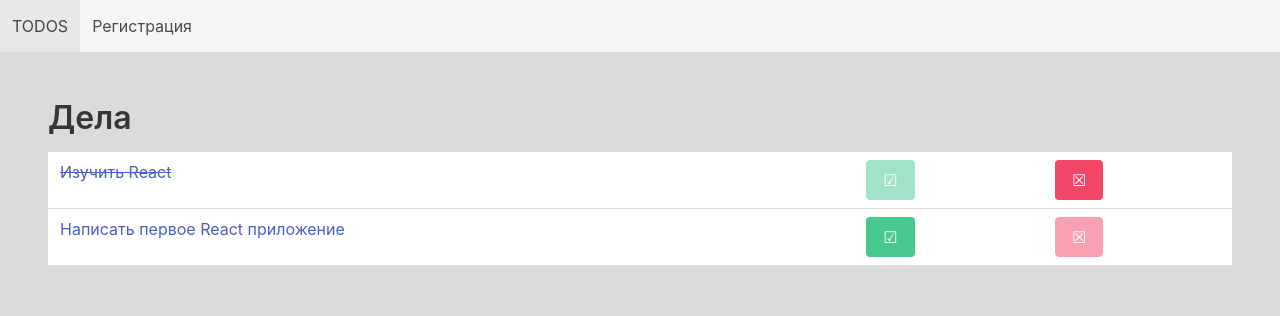
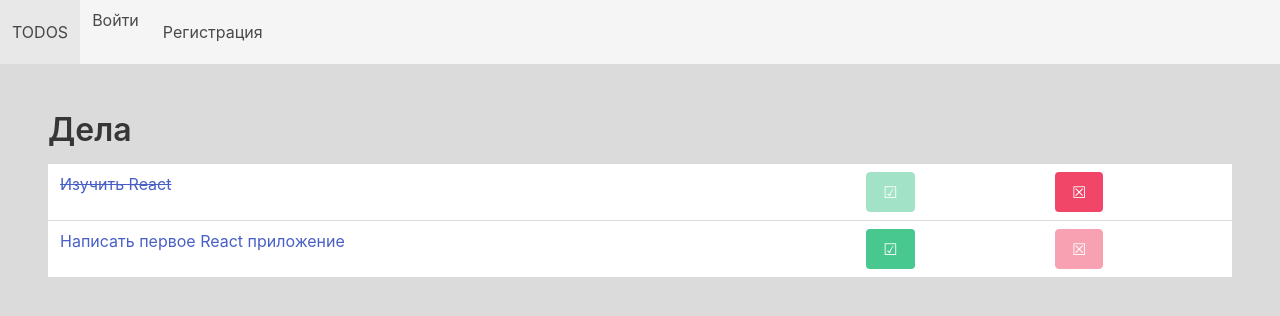
Before and after one commit to Giocatory/todos-new, a React (Create React App) app: page / in a window 1280 px wide. Shown: the top 316 px of the page. Built offline with nearby package versions, Linux system fonts and the light colour scheme; no server answers.

Commit message:
logining and logout

```diff
--- a/src/App.js
+++ b/src/App.js
@@ -8,6 +8,9 @@ import { Route, NavLink, HashRouter, Routes} from "react-router-dom";
 import { getAuth, onAuthStateChanged} from "firebase/auth";
 import Register from "./Register";
 import firebaseApp from "./firebase";
+// авторизация и выход
+import Logout from './Logout';
+import Login from './Login';
 
 const date1 = new Date(2023, 5, 9, 23, 47);
 const date2 = new Date(2023, 5, 10, 0, 47);
@@ -111,10 +114,18 @@ export default class App extends Component {
                     </div>
                     <div className={this.state.showMenu ? 'navbar-menu is-active' : 'navbar-menu'} onClick={this.show}>
                         <div className="navbar-start is-flex is-justify-content-center is-align-content-center">
-                            {this.state.currentUser &&
-                                <NavLink to="/add" className={ ({isActive}) => 'navbar-item block' + (isActive ? 'is-active has-background-primary' : '') }>
-                                    Создать дело
-                                </NavLink>
+                            {
+                                this.state.currentUser &&
+                                    <NavLink to="/add" className={ ({isActive}) => 'navbar-item block' + (isActive ? 'is-active has-background-primary' : '') }>
+                                        Создать дело
+                                    </NavLink>
+                            }
+                            {
+                                !this.state.currentUser && (
+                                    <NavLink to="/login" className={ ({isActive}) => 'navbar-item block' + (isActive ? 'is-active has-background-primary' : '') }>
+                                        Войти
+                                    </NavLink>
+                                )
                             }
                             {
                                 !this.state.currentUser &&
@@ -123,6 +134,16 @@ export default class App extends Component {
                                 </NavLink>
                             }
                         </div>
+
+                        {
+                            this.state.currentUser && (
+                                <div className="navbar-end">
+                                    <NavLink to="/logout" className={ ({isActive}) => 'navbar-item block' + (isActive? 'is-active has-background-primary' : '') }>
+                                        Выйти
+                                    </NavLink>
+                                </div>
+                            )
+                        }
                     </div>
                 </nav>
                 <main className="content px-6 mt-6">
@@ -131,6 +152,8 @@ export default class App extends Component {
                         <Route path="/add" element={<TodoAdd add={this.add} />} />
                         <Route path="/:key" element={<TodoDetail getDeed={this.getDeed}/>} />
                         <Route path="/register" element={<Register currentUser={this.state.currentUser} />} />
+                        <Route path="/logout" element={<Logout currentUser={this.state.currentUser} />}/>
+                        <Route path="/login" element={<Login currentUser={this.state.currentUser} />}/>
                     </Routes>
                 </main>
             </HashRouter>
--- a/src/Login.js
+++ b/src/Login.js
@@ -43,15 +43,13 @@ export default class Login extends Component {
                 <div className="field">
                   <label className="label">Адрес электронной почты</label>
                   <div className="control">
-                    <input type="email" className="input"
-                           onBlur={this.handleEmailBlur} />
+                    <input type="email" className="input" onChange={this.handleEmailChange} onBlur={this.handleEmailBlur} />
                   </div>
                 </div>
                 <div className="field">
                   <label className="label">Пароль</label>
                   <div className="control">
-                    <input type="password" className="input"
-                           onBlur={this.handlePasswordBlur} />
+                    <input type="password" className="input" onChange={this.handlePasswordChange} onBlur={this.handlePasswordBlur} />
                   </div>
                 </div>
                 <div className="field is-grouped is-grouped-right">
```
